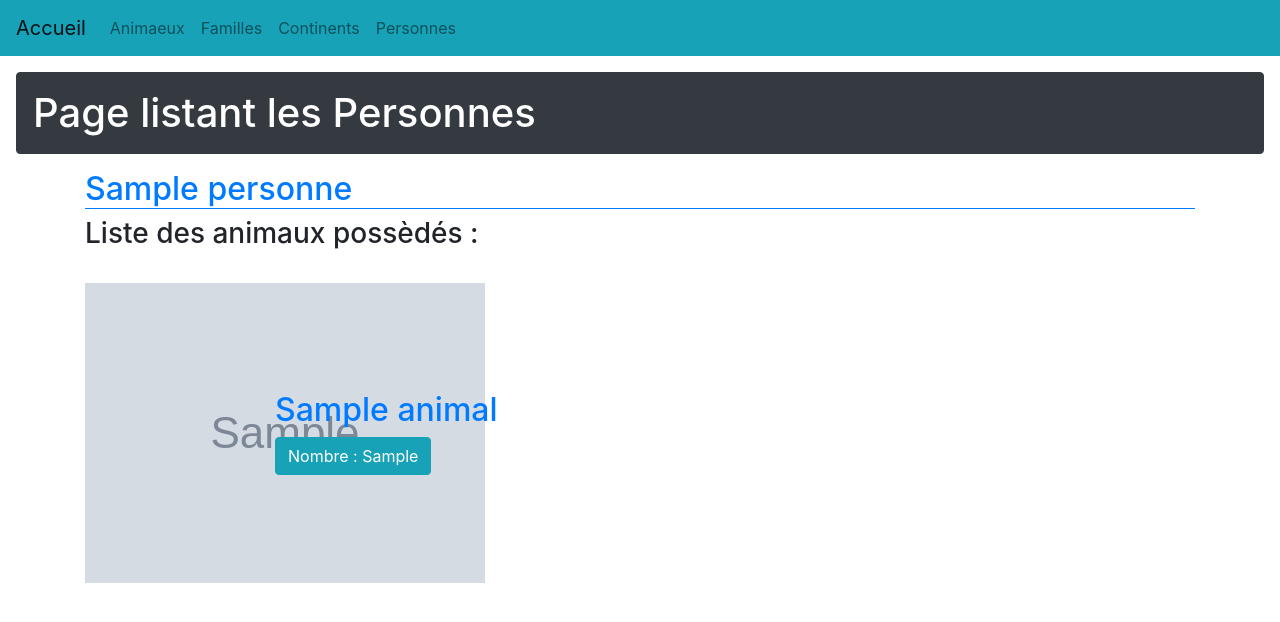
After one commit to abakarabdelsalam/SymfonyAminaux, a Symfony app: template templates/personne/personnes.html.twig in a window 1280 px wide. The commit adds this page. Shown: the top 622 px of the page. Run offline with Twig, Linux system fonts and the light colour scheme; the template is opened without the code that fills it: most values are stand-ins (such as "Sample title", 1, 10 or a date in 2020); grey boxes marked "Sample" are stand-in pictures; some libraries are stand-ins or nearby versions.

Commit message:
la page listant les animaux et les personnes

```diff
--- a/templates/animal/index.html.twig
+++ b/templates/animal/index.html.twig
@@ -39,6 +39,12 @@
 
 
 					{% endfor %}
+				</div><br>
+				<div>
+					{% for dispose in listAnimau.disposes %}
+						<a href="{{path('afficherPersonne',{'id' :dispose.personne.id} )}}" class="btn btn-info">{{dispose.personne.nom}}</a>
+
+					{% endfor %}
 				</div>
 			</div>
 
--- a/templates/menu.html.twig
+++ b/templates/menu.html.twig
@@ -3,28 +3,25 @@
 	<button class="navbar-toggler" type="button" data-toggle="collapse" data-target="#navbarSupportedContent" aria-controls="navbarSupportedContent" aria-expanded="false" aria-label="Toggle navigation">
 		<span class="navbar-toggler-icon"></span>
 	</button>
-
 	<div class="collapse navbar-collapse" id="navbarSupportedContent">
 		<ul class="navbar-nav mr-auto">
 			<li class="nav-item ">
 				<a class="nav-link" href="{{path('animaux')}} ">Animaeux
-
 				</a>
 			</li>
 			<li class="nav-item ">
 				<a class="nav-link" href="{{path('familles')}} ">Familles
-
 				</a>
 			</li>
 			<li class="nav-item ">
 				<a class="nav-link" href="{{path('continents')}} ">Continents
-
+				</a>
+			</li>
+			<li class="nav-item ">
+				<a class="nav-link" href="{{path('personnes')}} ">Personnes
 
 				</a>
 			</li>
-
-
 		</ul>
-
 	</div>
 </nav>
--- /dev/null
+++ b/templates/personne/personnes.html.twig
@@ -0,0 +1,49 @@
+{% extends 'base.html.twig' %}
+
+{% block title %}Personnes
+{% endblock %}
+
+
+{% block monTitle %}Page listant les Personnes
+
+{% endblock %}
+
+{% block body %}
+	<div class="container">
+		{% for personne in personnes %}
+
+			<h2 class="border-bottom border-primary">
+				<a href="{{path('afficherPersonne', {'id' : personne.id})}} ">{{personne.nom}}</a>
+
+			</h2>
+			<h3>Liste des animaux possèdés :
+			</h3>
+			<br>
+			{% for dispose in personne.disposes %}
+
+				<div class="row align-items-center">
+					<div class="col-2">
+						<img src="{{asset('images/' ~ dispose.animal.image)}}">
+					</div>
+					<br>
+
+					<div class="col">
+						<h2>
+							<a href="{{path('aficherAnimal', {'id' : dispose.animal.id} )}} ">{{dispose.animal.nom}}</a>
+
+						</h2>
+						<div class="btn btn-info">Nombre :
+							{{dispose.nb}}</div>
+					</div>
+				</div>
+
+
+			{% endfor %}
+
+
+		{% endfor %}
+
+	</div>
+
+
+{% endblock %}
```
Also changed, not shown: src/Controller/PersonneController.php (added, +33 -0 lines), templates/animal/aficherAnimal.html.twig (+7 -0 lines), templates/personne/afficherPersonne.html.twig (added, +40 -0 lines).
